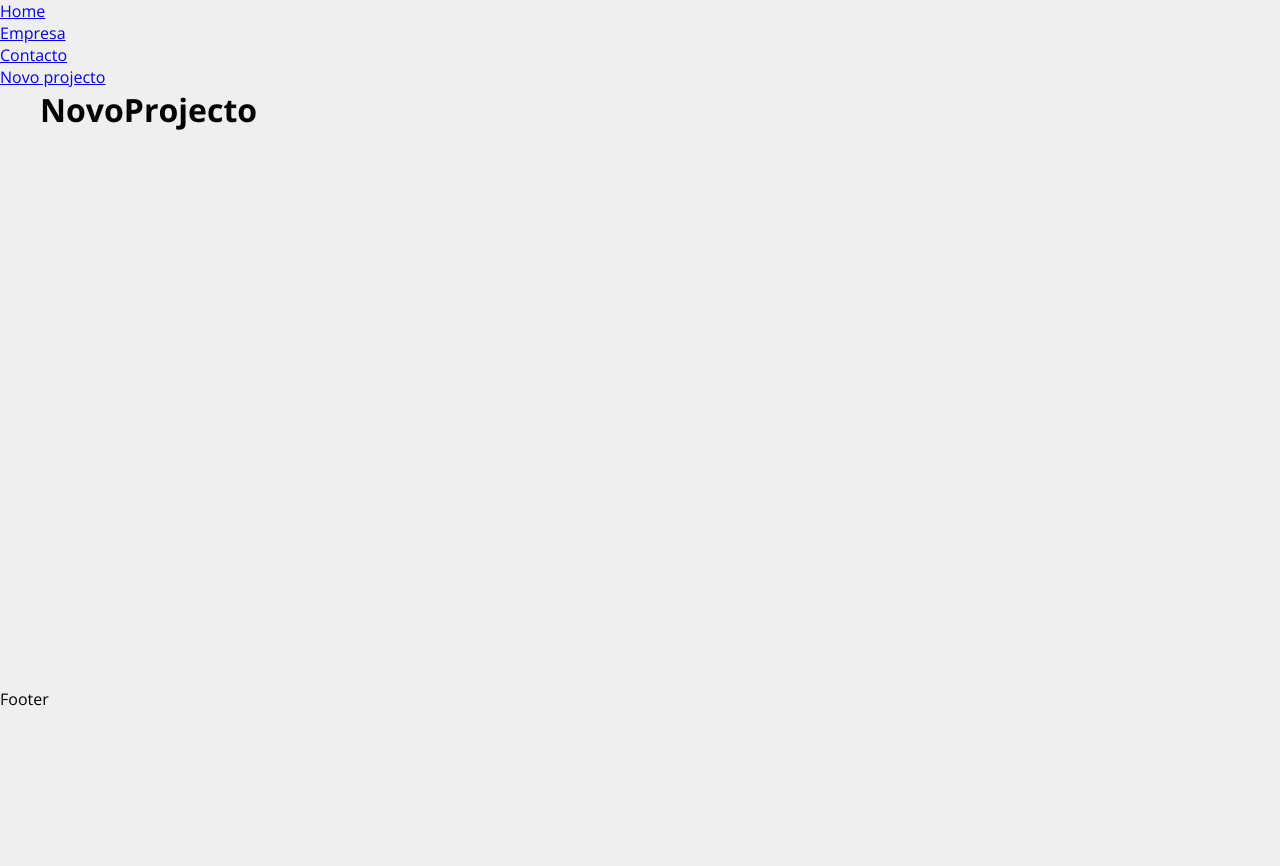
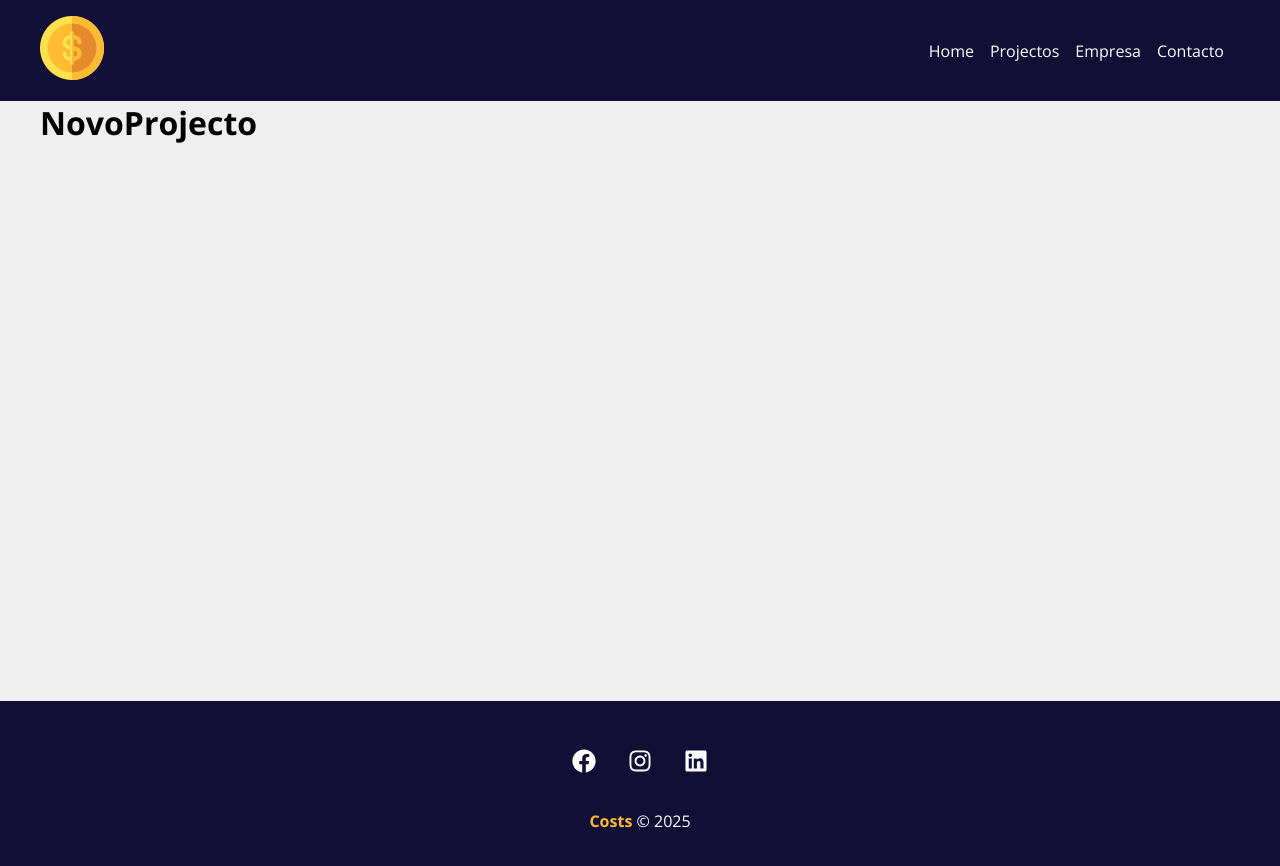
Before and after one commit to adelsonsaguateDev/costs, a JavaScript app: page /novoprojecto in a window 1280 px wide. Shown: the top 866 px of the page. Before the commit the page ends 800 px from the top, so only its background shows below. Built offline with nearby package versions, Linux system fonts and the light colour scheme; the HTML template or start-up script is replaced by a standard one.

Commit message:
Navbar e o footer estillizados

```diff
--- a/src/App.js
+++ b/src/App.js
@@ -1,29 +1,18 @@
-import { BrowserRouter as Router, Routes, Route, Link } from "react-router-dom";
+import { BrowserRouter as Router, Routes, Route } from "react-router-dom";
 import Home from "./components/pages/Home";
 import Contacto from "./components/pages/Contacto";
 import Empresa from "./components/pages/Empresa";
 import NovoProjecto from "./components/pages/NovoProjecto";
+import Projectos from "./components/pages/Projectos";
 
 import Container from "./components/layout/Container";
+import Navbar from "./components/layout/Navbar";
+import Footer
+ from "./components/layout/Footer";
 function App() {
   return (
     <Router>
-    <nav>
-        <ul>
-          <li>
-            <Link to="/"> Home</Link>
-          </li>
-          <li>
-            <Link to="/empresa"> Empresa</Link>
-          </li>
-          <li>
-            <Link to="/contacto"> Contacto</Link>
-          </li>
-          <li>
-            <Link to="/novoprojecto"> Novo projecto</Link>
-          </li>
-        </ul>
-      </nav>
+    <Navbar/>
 
 
     {/* Um <Routes> examina seus <Route>s filhos e
@@ -31,12 +20,13 @@
         <Container customClass="min-height">
           <Routes>
             <Route path="/" element={<Home />} />
+            <Route path="/projectos" element={<Projectos />} />
             <Route path="/empresa" element={<Empresa />} />
             <Route path="/contacto" element={<Contacto />} />
             <Route path="/novoprojecto" element={<NovoProjecto />} />
           </Routes>
         </Container>
-          <p>Footer</p>
+          <Footer/>
   </Router>
   );
 }
--- /dev/null
+++ b/src/components/layout/Footer.js
@@ -0,0 +1,19 @@
+import {FaFacebook, FaInstagram, FaLinkedin} from 'react-icons/fa'
+import styles from './Footer.module.css'
+
+function Footer (){
+    return (
+        <footer  className={styles.footer}>
+            <ul className={styles.social_list}>
+                <li><FaFacebook/></li>
+                <li><FaInstagram/></li>
+                <li><FaLinkedin/></li>
+            </ul>
+            <p className={styles.copy_right}>
+                <span>Costs</span> &copy; 2025
+            </p>
+        </footer>
+    )
+ }
+
+ export default Footer;
--- /dev/null
+++ b/src/components/layout/Footer.module.css
@@ -0,0 +1,33 @@
+.footer{
+    background-color: #120f36;
+    color: #ffff;
+    padding: 3em;
+    text-align: center;
+}
+
+.social_list {
+    display: flex;
+    justify-content: center;
+    list-style-type: none;
+}
+
+.social_list li {
+ margin: 0 1em;
+}
+
+.social_list li:hover {
+ color: #ffbb33
+}
+
+.social_list svg{
+ font-size: 1.5em;
+ cursor: pointer;
+}
+
+.copy_right {
+    margin-top: 2em;
+}
+.copy_right span {
+  font-weight: bold;
+  color: #ffbb33;
+}
--- /dev/null
+++ b/src/components/layout/Navbar.js
@@ -0,0 +1,31 @@
+import { Link } from "react-router-dom";
+import Container from './Container'
+import styles from './Navbar.module.css'
+import logo from '../../img/costs_logo.png'
+function Navbar (){
+   return (
+    <nav className={styles.navbar}>
+        <Container>
+            <Link  to="/">
+                <img src={logo}  alt="Costs"/>
+            </Link>
+            <ul className={styles.list}>
+                <li className={styles.item}>
+                    <Link to="/"> Home</Link>
+                </li>
+                <li className={styles.item}>
+                    <Link to="/projectos"> Projectos</Link>
+                </li>
+                <li className={styles.item}>
+                    <Link to="/empresa"> Empresa</Link>
+                </li>
+                <li className={styles.item}>
+                    <Link to="/contacto"> Contacto</Link>
+                </li>
+            </ul>
+        </Container>
+      </nav>
+   )
+}
+
+export default Navbar;
--- /dev/null
+++ b/src/components/layout/Navbar.module.css
@@ -0,0 +1,23 @@
+.navbar {
+    display: flex;
+    justify-content: space-between;
+    background-color: #120f36;
+    padding: 1em;
+}
+
+.list {
+    display: flex;
+    list-style: none;
+    align-items: center;
+}
+
+.item {
+    margin-right: 1em;
+}
+.item a {
+    color: #fff;
+    text-decoration: none;
+}
+.item a:hover {
+    color: #ffbb33
+}
--- /dev/null
+++ b/src/components/pages/Projectos.js
@@ -0,0 +1,8 @@
+function Projectos(){
+   return (
+    <h1>Projectos</h1>
+   )
+}
+
+
+export default Projectos
```
